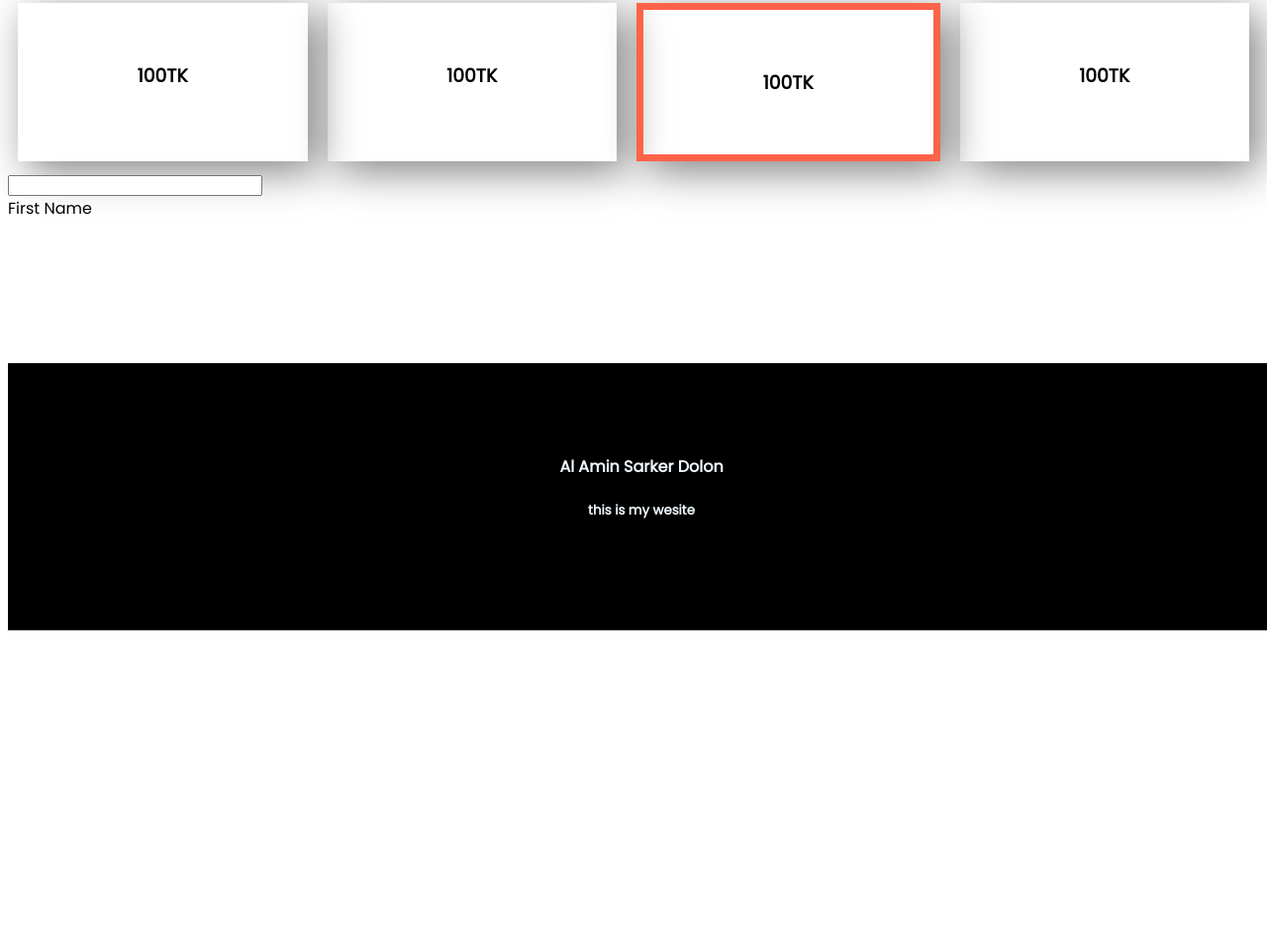
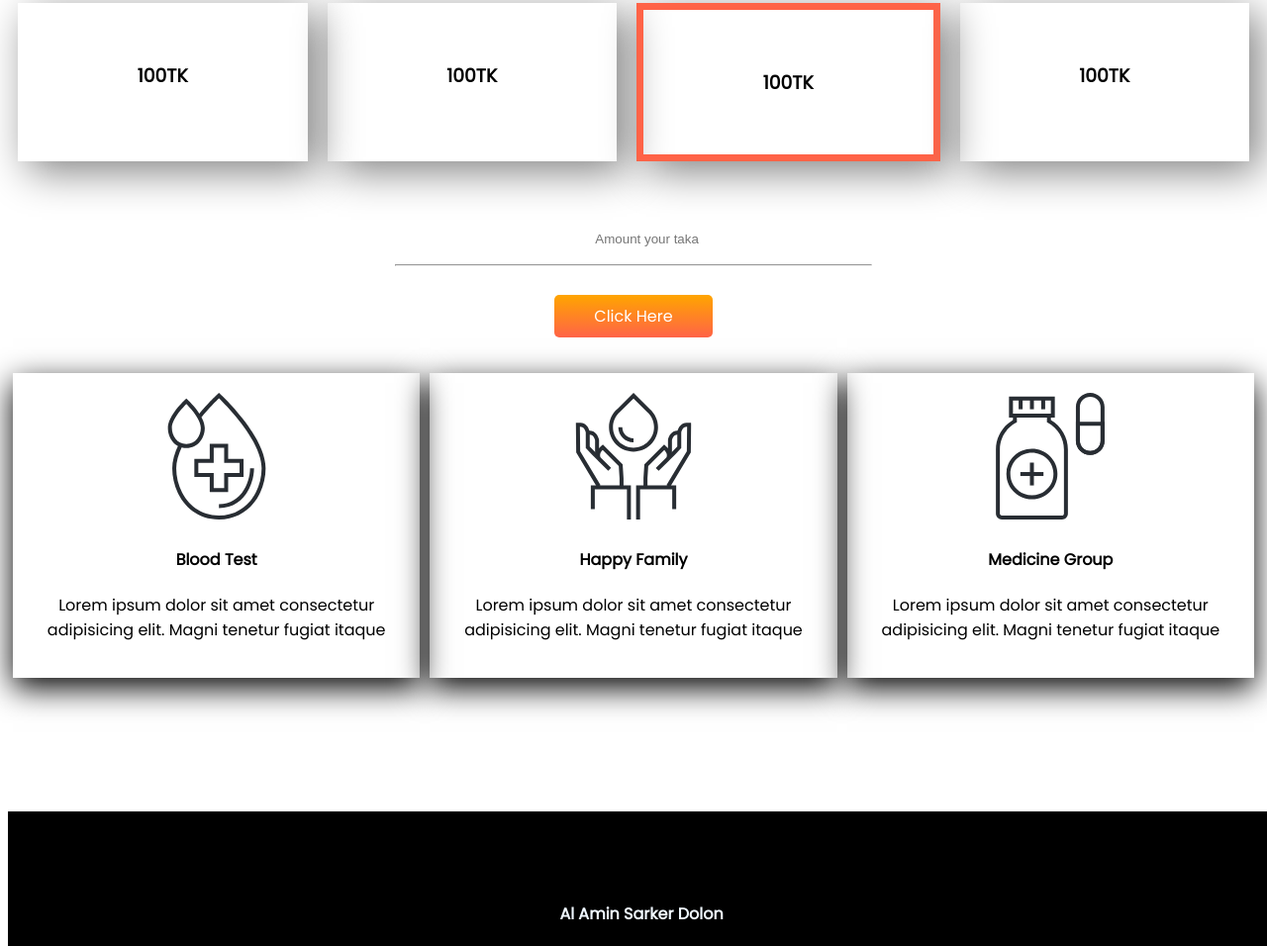
Before and after one commit to alamindolon/donate_bonna, a plain HTML site: page index.html in a window 1280 px wide. Shown: the part 1028-1984 px from the top of the page at 99% size. Before the commit the page ends 1665 px from the top, so only its background shows below. Drawn offline with Linux system fonts and the light colour scheme.

Commit message:
90% done

```diff
--- a/index.html
+++ b/index.html
@@ -8,6 +8,8 @@
     <link rel="preconnect" href="https://fonts.googleapis.com"><link rel="preconnect" href="https://fonts.gstatic.com" crossorigin><link href="https://fonts.googleapis.com/css2?family=Poppins:ital@0;1&display=swap" rel="stylesheet">
 
     <link rel="stylesheet" href="https://cdnjs.cloudflare.com/ajax/libs/font-awesome/6.2.1/css/all.min.css" integrity="sha512-MV7K8+y+gLIBoVD59lQIYicR65iaqukzvf/nwasF0nqhPay5w/9lJmVM2hMDcnK1OnMGCdVK+iQrJ7lzPJQd1w==" crossorigin="anonymous" referrerpolicy="no-referrer" />
+
+
 
     <link rel="stylesheet" href="style.css">
 </head>
@@ -44,13 +46,34 @@
             <h3>100TK</h3>
         </div>
     </section>
-    <section class="input_section">
-        <form action="">
+    <section >
+        <div class="input_ses">
+            <input class="input_section" type="text" placeholder="Amount your taka">
+        </div>
+        <hr class="hr_input">
+        <div class="btn_submit">
+            <a class="btn_top" href="">Click Here</a>
+        </div>
+    </section>
+    <section class="donate_plan">
+        <div class="plan">
+            <img src="icons/blood.svg" alt="">
+            <h4>Blood Test </h4>
+            <p>Lorem ipsum dolor sit amet consectetur adipisicing elit. Magni tenetur fugiat itaque</p>
 
-            <input type="text" id="fname" name="fname"><br>
-            <label for="fname">First Name</label>
-            <p></p>
-        </form>
+        </div>
+        <div class="plan">
+            <img src="icons/icon13.svg" alt="">
+            <h4>Happy Family </h4>
+            <p>Lorem ipsum dolor sit amet consectetur adipisicing elit. Magni tenetur fugiat itaque</p>
+
+        </div>
+        <div class="plan">
+            <img src="icons/medicine.svg" alt="">
+            <h4>Medicine Group</h4>
+            <p>Lorem ipsum dolor sit amet consectetur adipisicing elit. Magni tenetur fugiat itaque</p>
+
+        </div>
     </section>
 
 </body>
--- a/style.css
+++ b/style.css
@@ -40,16 +40,42 @@ body{
 #taka{
    border: 7px solid tomato;
 }
-.input_section{
+.input_ses
+{
+   margin-top: 4%;
+   padding-left: 40%;
 
 }
+.input_section{
+   width: 280px;
+   height: 35px;
 
-input[type=text] {
-   width: 20%;
-   padding: 0px 0px 2px 0px;
-   margin: 0;
+   text-align: center;
+   border: 0px solid gray;
+    box-sizing: border-box;
+    color: #000;
 
- }
+}
+.hr_input{
+   width: 100px;
+   padding-left: 30%;
+}
+.btn_submit{
+   margin: 3%;
+   text-align: center;
+}
+.donate_plan{
+   display: flex;
+}
+.plan{
+
+   margin: 7px 5px;
+   box-shadow: 0px 10px 30px;
+   padding: 20px 20px;
+   text-align: center;
+}
+
+
 
 .footer{
    margin-top: 10%;
```
